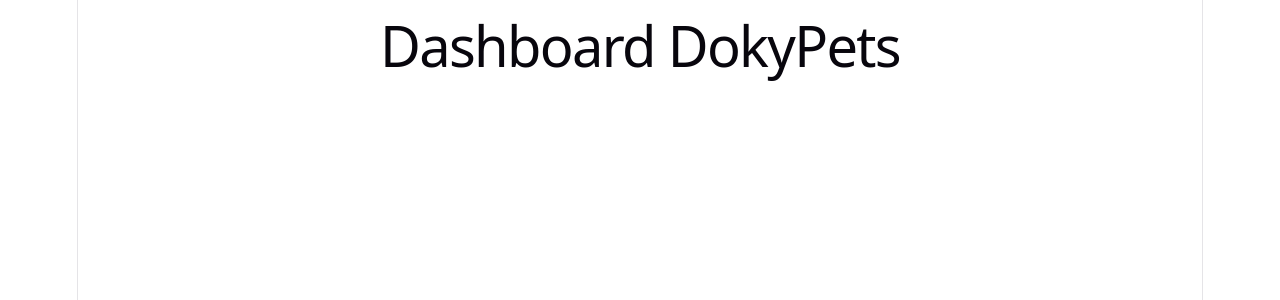
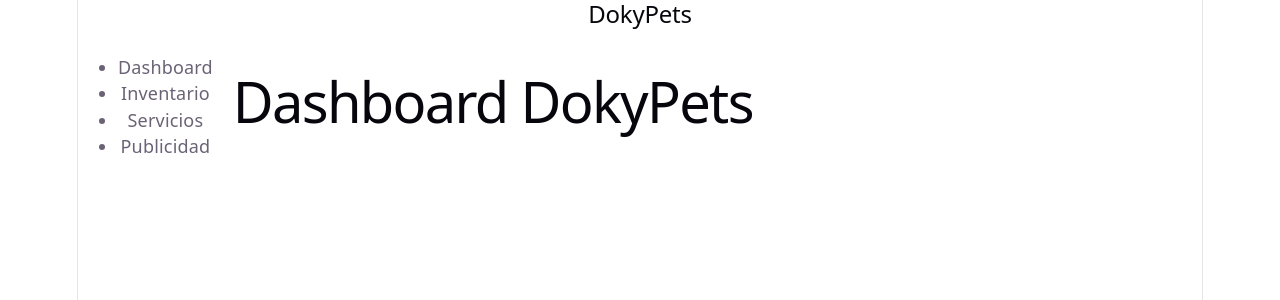
Before and after one commit to yadirallce28s-create/Sistema-Inventario, a React app in the folder frontend/: page /dashboard in a window 1280 px wide. Shown: the top 300 px of the page. Built offline with nearby package versions, Linux system fonts and the light colour scheme; the HTML template or start-up script is replaced by a standard one.

Commit message:
Crear layout principal

```diff
--- a/frontend/src/App.css
+++ b/frontend/src/App.css
@@ -182,3 +182,8 @@
     border-right-color: var(--border);
   }
 }
+
+.input-container{
+  background-color: brown;
+  border-radius: 100%;
+}
--- a/frontend/src/components/Navbar.jsx
+++ b/frontend/src/components/Navbar.jsx
@@ -1,14 +1,8 @@
 function Navbar() {
   return (
-    <div
-      style={{
-        backgroundColor: "#f8f9fa",
-        padding: "15px",
-        borderBottom: "1px solid #ddd"
-      }}
-    >
-      <h3>Panel de Control DokyPets</h3>
-    </div>
+    <header>
+      <h2>DokyPets</h2>
+    </header>
   );
 }
 
--- a/frontend/src/components/Sidebar.jsx
+++ b/frontend/src/components/Sidebar.jsx
@@ -1,24 +1,14 @@
-function Sidebar() {
+const Sidebar = () => {
   return (
-    <div
-      style={{
-        width: "250px",
-        height: "100vh",
-        backgroundColor: "#198754",
-        color: "white",
-        padding: "20px"
-      }}
-    >
-      <h2>DokyPets</h2>
-
-      <ul style={{ listStyle: "none", padding: 0 }}>
-        <li>🏠 Dashboard</li>
-        <li>📦 Inventario</li>
-        <li>🩺 Servicios</li>
-        <li>📢 Publicidad</li>
+    <aside>
+      <ul>
+        <li>Dashboard</li>
+        <li>Inventario</li>
+        <li>Servicios</li>
+        <li>Publicidad</li>
       </ul>
-    </div>
+    </aside>
   );
-}
+};
 
 export default Sidebar;
--- /dev/null
+++ b/frontend/src/layout/MainLayout.jsx
@@ -0,0 +1,20 @@
+import Navbar from "../components/Navbar";
+import Sidebar from "../components/Sidebar";
+
+const MainLayout = ({ children }) => {
+  return (
+    <>
+      <Navbar />
+
+      <div style={{ display: "flex" }}>
+        <Sidebar />
+
+        <main style={{ padding: "20px" }}>
+          {children}
+        </main>
+      </div>
+    </>
+  );
+};
+
+export default MainLayout;
--- a/frontend/src/pages/Dashboard.jsx
+++ b/frontend/src/pages/Dashboard.jsx
@@ -1,9 +1,11 @@
-function Dashboard() {
+import MainLayout from "../layout/MainLayout";
+
+const Dashboard = () => {
   return (
-    <div>
+    <MainLayout>
       <h1>Dashboard DokyPets</h1>
-    </div>
+    </MainLayout>
   );
-}
+};
 
 export default Dashboard;
--- a/frontend/src/pages/Login.jsx
+++ b/frontend/src/pages/Login.jsx
@@ -1,7 +1,30 @@
+import React from "react";
+//import Login from "../css/Login.css"
+/*export default Login() = {
+
+}*/
 function Login() {
   return (
-    <div>
-      <h1>Login DokyPets</h1>
+    <div className="container mt-5">
+      <h1>DokyPets</h1>
+      <h3>Inicio de Sesión</h3>
+        <h3>que bendicion</h3>
+      <input
+        type="text"
+        className="form-control mt-3"
+        placeholder="Usuario"
+      />
+
+      <input
+        type="password"
+        className="form-control mt-3"
+        placeholder="Contraseña"
+      />
+      <input type="text" className="bg-green-200" />
+
+      <button className="btn btn-primary mt-3">
+        Ingresar
+      </button>
     </div>
   );
 }
```
Also changed, not shown: frontend/src/css/login.css (added).
